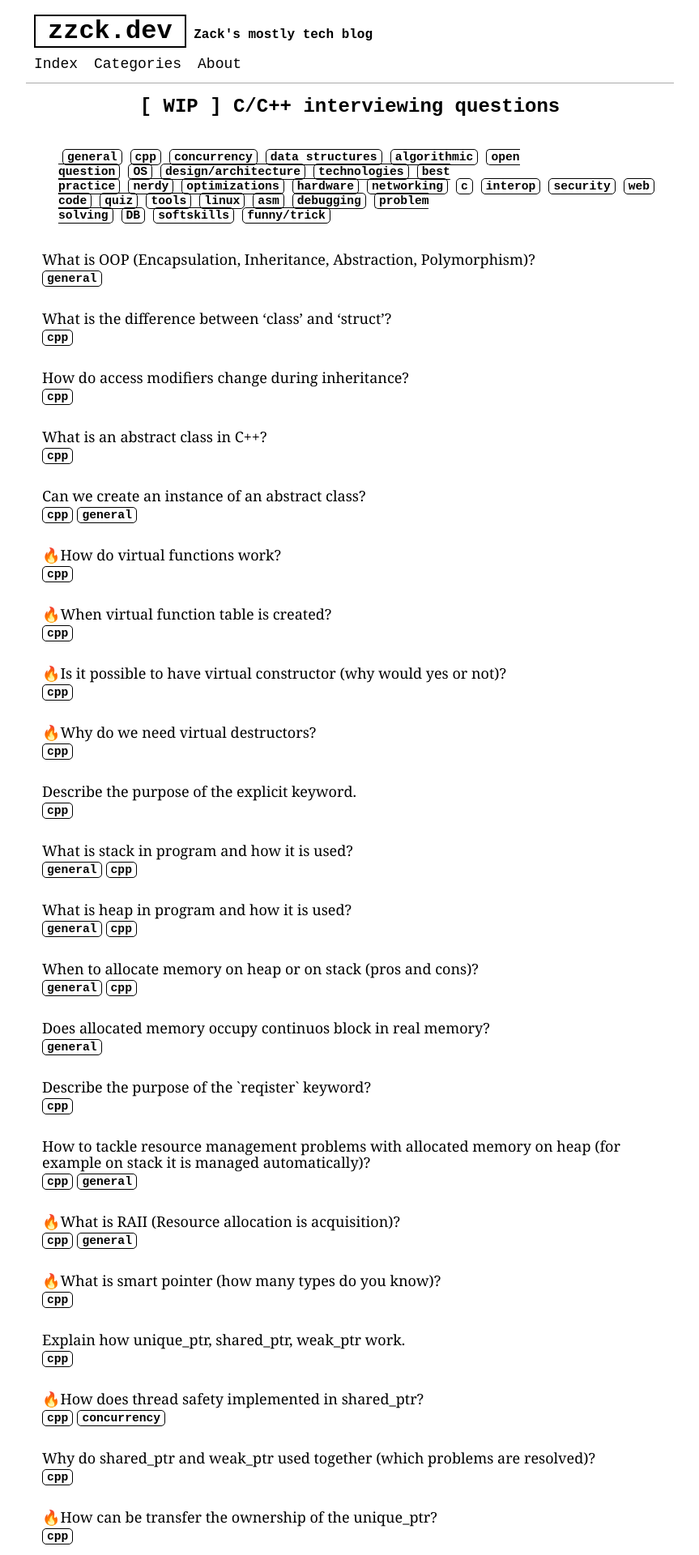
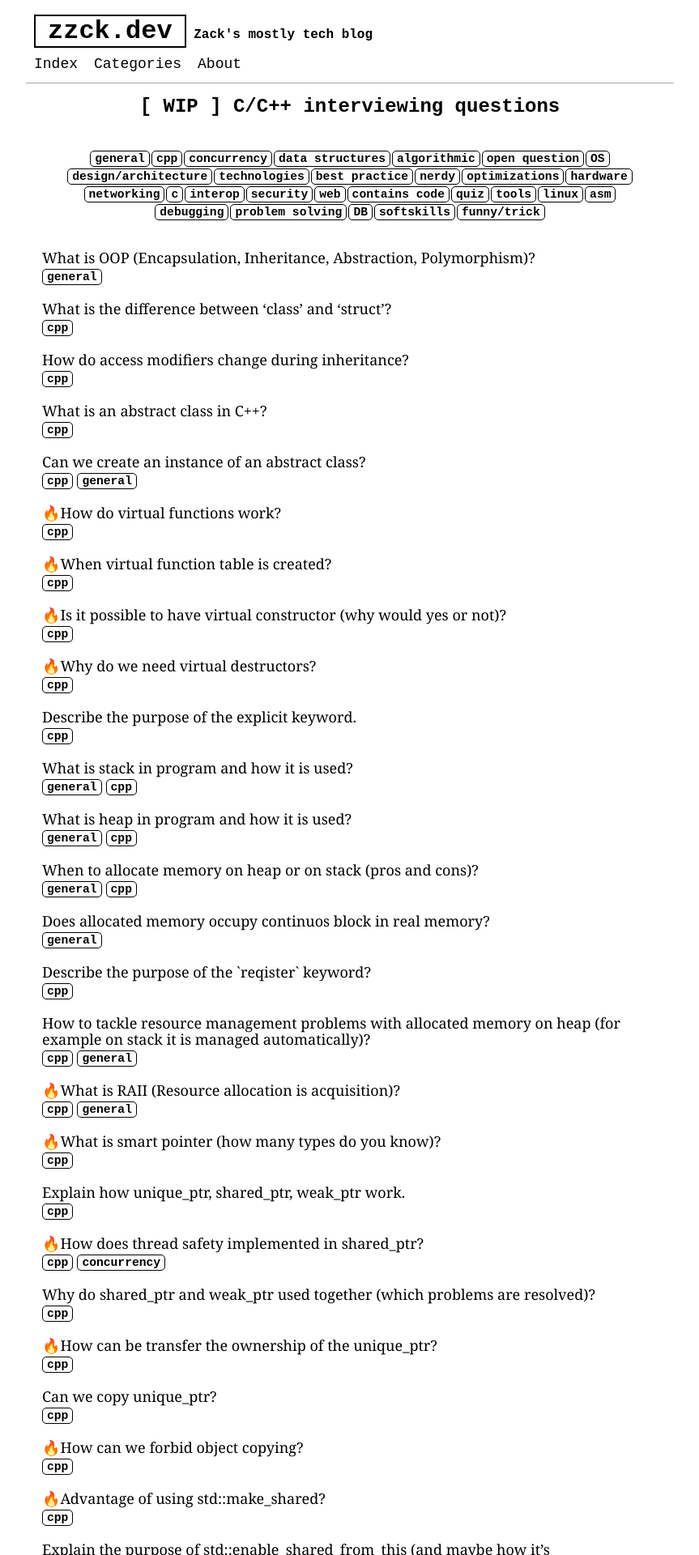
Before and after one commit to ZaharBozhok/zzck.dev, a Jekyll site: the page built from _posts/2021-08-20-c++-questions.markdown, in a window 1280 px wide. Shown: the top 1920 px of the page at 81% size, without its empty margins (208-1071 px from the left). Built offline with Jekyll 4.4.1, drawn with Linux system fonts in a browser that asks for light colours; nearby versions of some CDN libraries; comment, search, counter and statistics services are not loaded.

Commit message:
fixed tags

```diff
--- a/assets/css/questions.css
+++ b/assets/css/questions.css
@@ -1,7 +1,7 @@
 .question-block {
     border-radius: 15px;
     margin-top: 15px;
-    margin-bottom: 30px;
+    margin-bottom: 20px;
 }
 .question-tag {
     border-radius: 5px;
@@ -16,7 +16,9 @@
     font-weight: bold;
     margin-right: 5px;
     transition: 200ms;
+    cursor: pointer;
 }
+
 .question-tag:hover {
     color: white;
     background-color: black;
@@ -26,10 +28,14 @@
 
 #mynavbar {
     padding: 20px;
+    display: flex;
+    flex-wrap: wrap;
+    justify-content: center;
 }
 
 .question-tag-nav {
     margin-left: 5px;
     margin-top: 2px;
     margin-bottom: 2px;
+    margin:1px;
 }
```
